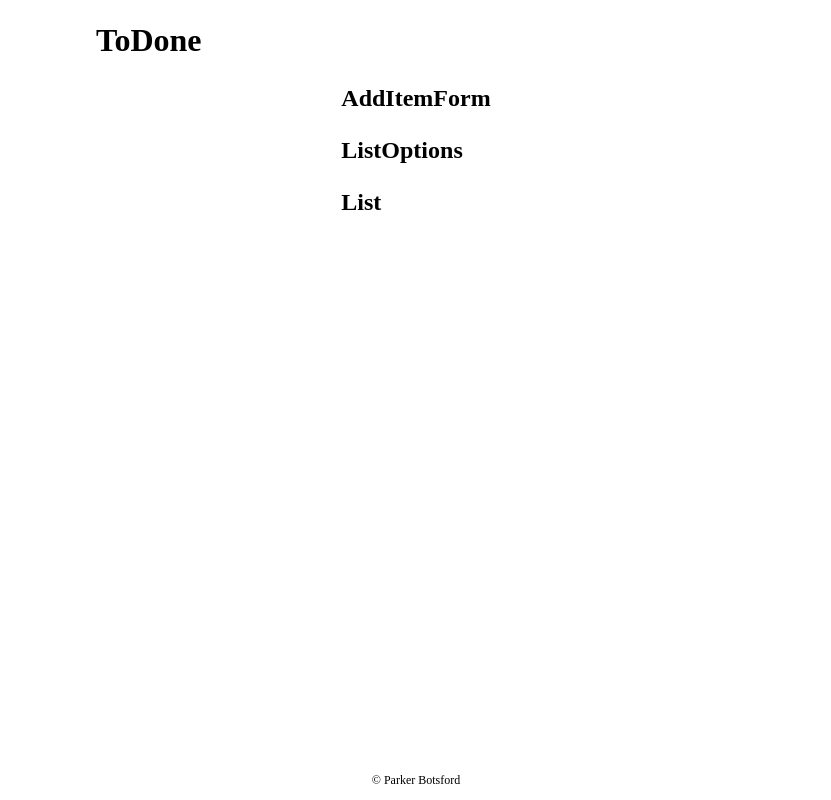
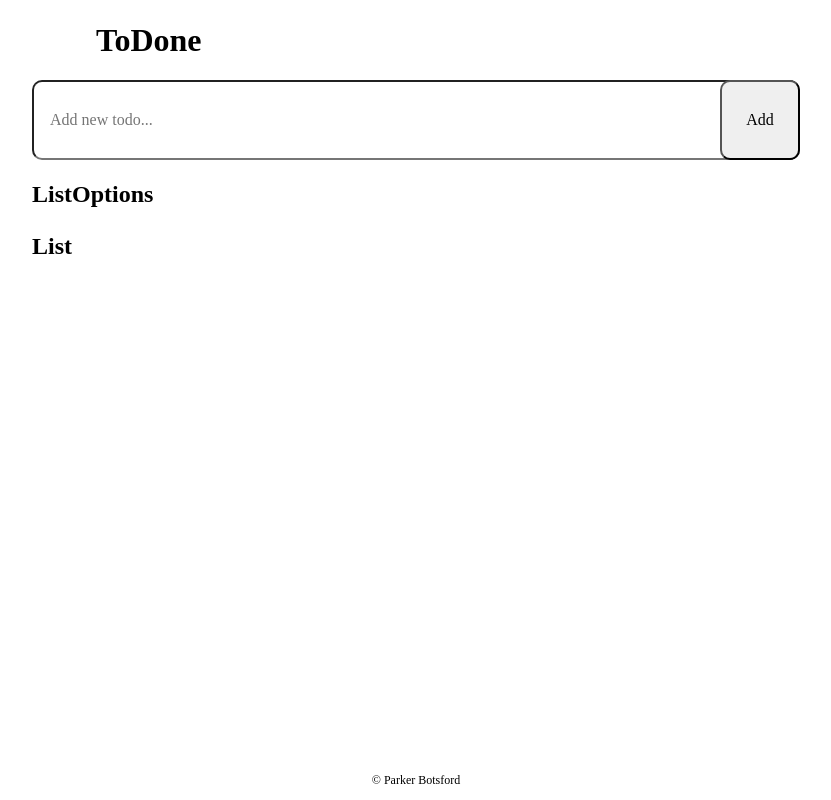
Before and after one commit to parbots/todone, a Next.js app: page / in a window 1280 px wide. Shown: the whole page, without its empty margins (224-1055 px from the left). Built offline with nearby package versions, Linux system fonts and the light colour scheme.

Commit message:
Add structure to AddItemForm component

```diff
--- a/components/AddItemForm/AddItemForm.module.css
+++ b/components/AddItemForm/AddItemForm.module.css
@@ -0,0 +1,26 @@
+.form {
+    position: relative;
+
+    width: 60vw;
+    height: 5rem;
+
+    display: flex;
+}
+
+.itemInput {
+    flex: 1;
+
+    padding: 1rem;
+
+    border-radius: 10px;
+}
+
+.addItemButton {
+    position: absolute;
+    right: 0;
+
+    width: 5rem;
+    height: 5rem;
+
+    border-radius: 10px;
+}
--- a/components/AddItemForm/AddItemForm.tsx
+++ b/components/AddItemForm/AddItemForm.tsx
@@ -1,12 +1,40 @@
+import styles from './AddItemForm.module.css';
 
-import styles from './AddItemForm.module.css'
-import React from 'react';
+import { ChangeEvent, FormEvent, useState } from 'react';
 
 const AddItemForm = () => {
+    const [inputValue, setInputValue] = useState('');
+    const [isValidName, setValidName] = useState(false);
+
+    const handleInputChange = (event: ChangeEvent<HTMLInputElement>) => {
+        setValidName(event.target.value !== '' && event.target.value !== ' ');
+        setInputValue(event.target.value);
+    };
+
+    const handleFormSubmit = (event: FormEvent<HTMLFormElement>) => {
+        event.preventDefault();
+
+        if (isValidName) {
+            // TODO: create item here
+        }
+
+        setInputValue('');
+    };
+
     return (
-        <div>
-            <h1>AddItemForm</h1>
-        </div>
+        <form onSubmit={handleFormSubmit} className={styles.form}>
+            <input
+                type='text'
+                name='itemInput'
+                placeholder='Add new todo...'
+                value={inputValue}
+                onChange={handleInputChange}
+                className={styles.itemInput}
+            />
+            <button type='submit' className={styles.addItemButton}>
+                Add
+            </button>
+        </form>
     );
 };
 
```
